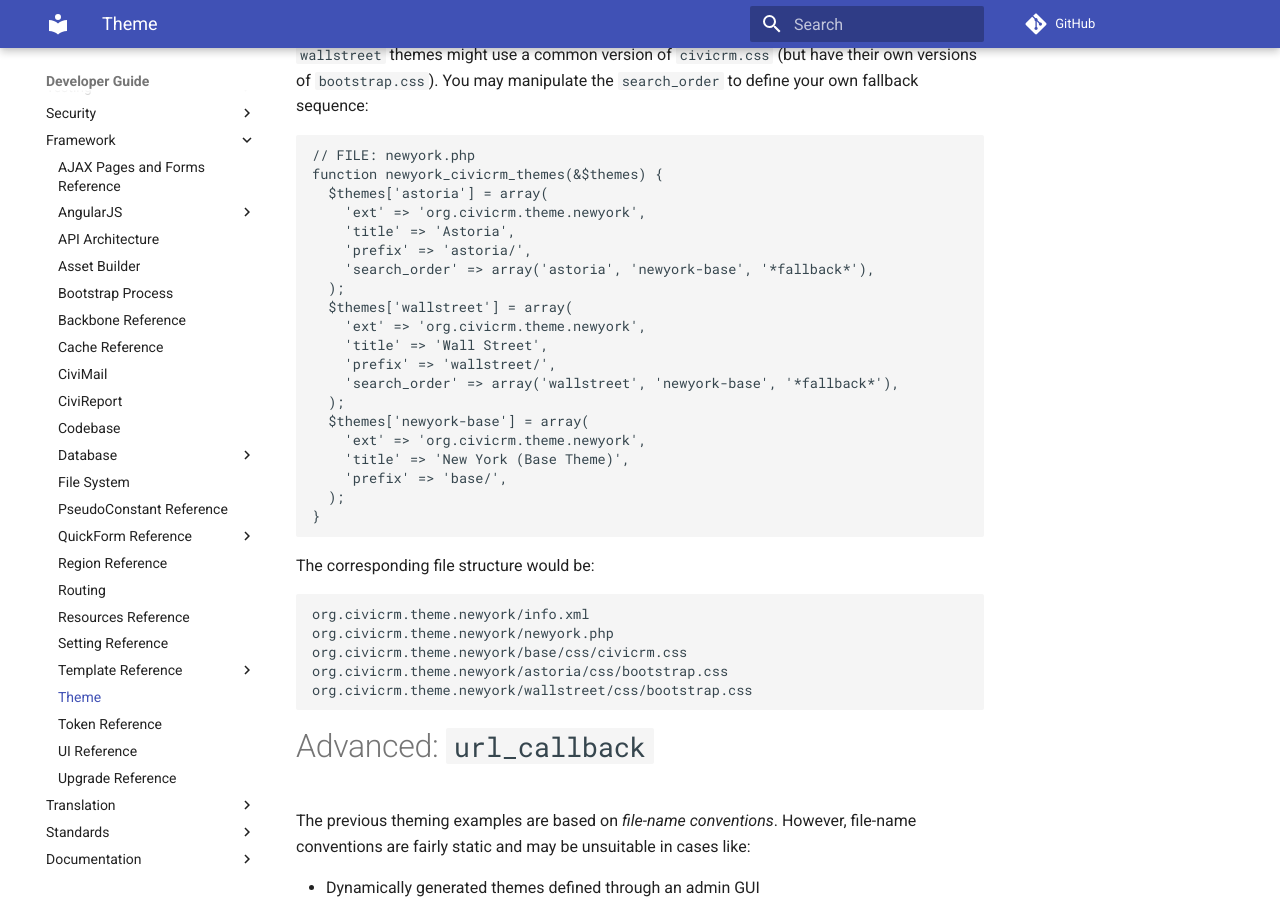
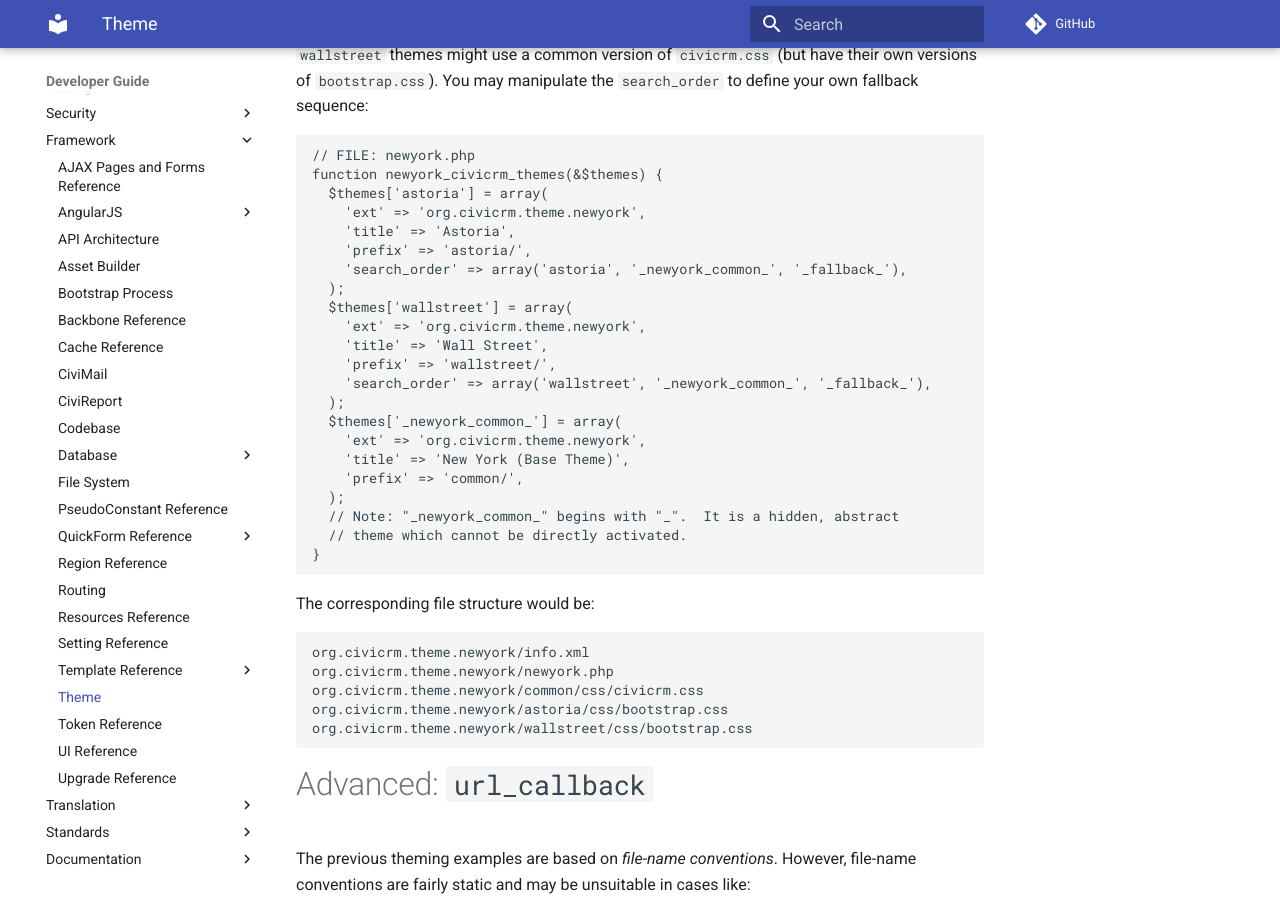
Before and after one commit to civicrm/civicrm-dev-docs, an MkDocs documentation site: the page built from docs/theme.md, in a window 1280 px wide and 900 px high, scrolled down 4840 px. Built offline with MkDocs 1.6.1 and Material for MkDocs 9.7.7, drawn with Linux system fonts in a browser that asks for light colours; comment, search, counter and statistics services are not loaded; old or Windows-style settings are respelled for this version of MkDocs; some of the changed text lies outside the part shown.

Commit message:
CRM-18792 - theme.md - Describe hidden base themes
In the multitheme example of newyork/astoria/wallstreet, the base newyork
theme should not be directly selected by users -- because it doesn't define
a full UI.

````diff
--- a/docs/theme.md
+++ b/docs/theme.md
@@ -215,19 +215,21 @@ function newyork_civicrm_themes(&$themes) {
     'ext' => 'org.civicrm.theme.newyork',
     'title' => 'Astoria',
     'prefix' => 'astoria/',
-    'search_order' => array('astoria', 'newyork-base', '*fallback*'),
+    'search_order' => array('astoria', '_newyork_common_', '_fallback_'),
   );
   $themes['wallstreet'] = array(
     'ext' => 'org.civicrm.theme.newyork',
     'title' => 'Wall Street',
     'prefix' => 'wallstreet/',
-    'search_order' => array('wallstreet', 'newyork-base', '*fallback*'),
+    'search_order' => array('wallstreet', '_newyork_common_', '_fallback_'),
   );
-  $themes['newyork-base'] = array(
+  $themes['_newyork_common_'] = array(
     'ext' => 'org.civicrm.theme.newyork',
     'title' => 'New York (Base Theme)',
-    'prefix' => 'base/',
+    'prefix' => 'common/',
   );
+  // Note: "_newyork_common_" begins with "_".  It is a hidden, abstract
+  // theme which cannot be directly activated.
 }
 ```
 
@@ -236,7 +238,7 @@ The corresponding file structure would be:
 ```
 org.civicrm.theme.newyork/info.xml
 org.civicrm.theme.newyork/newyork.php
-org.civicrm.theme.newyork/base/css/civicrm.css
+org.civicrm.theme.newyork/common/css/civicrm.css
 org.civicrm.theme.newyork/astoria/css/bootstrap.css
 org.civicrm.theme.newyork/wallstreet/css/bootstrap.css
 ```
@@ -363,7 +365,7 @@ $ cv ev 'return Civi::service("themes")->getAll();'
         "url_callback": "\\Civi\\Core\\Themes\\Resolvers::simple",
         "search_order": [
             "greenwich",
-            "*fallback*"
+            "_fallback_"
         ],
         "ext": "civicrm",
         "title": "Greenwich",
````
